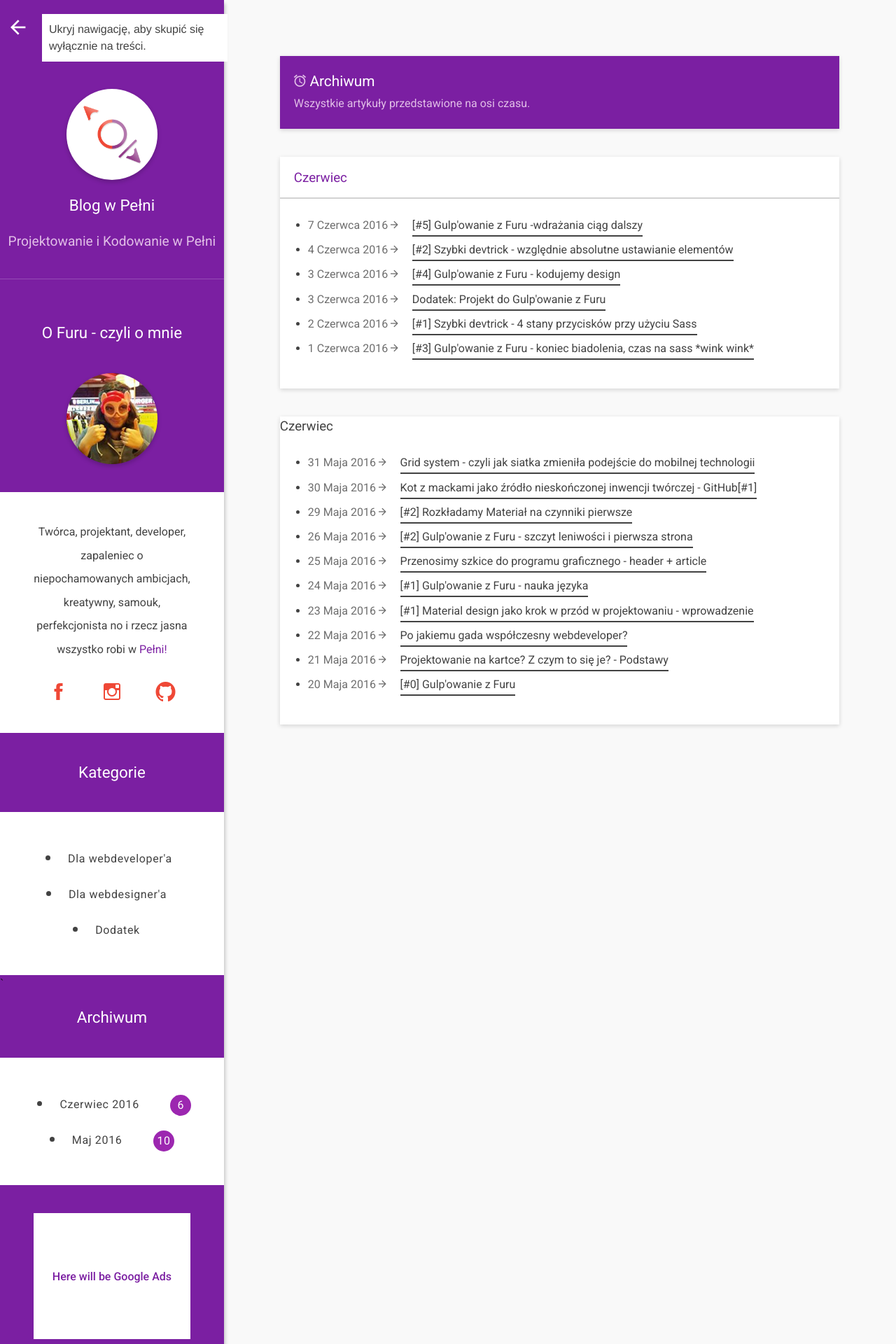
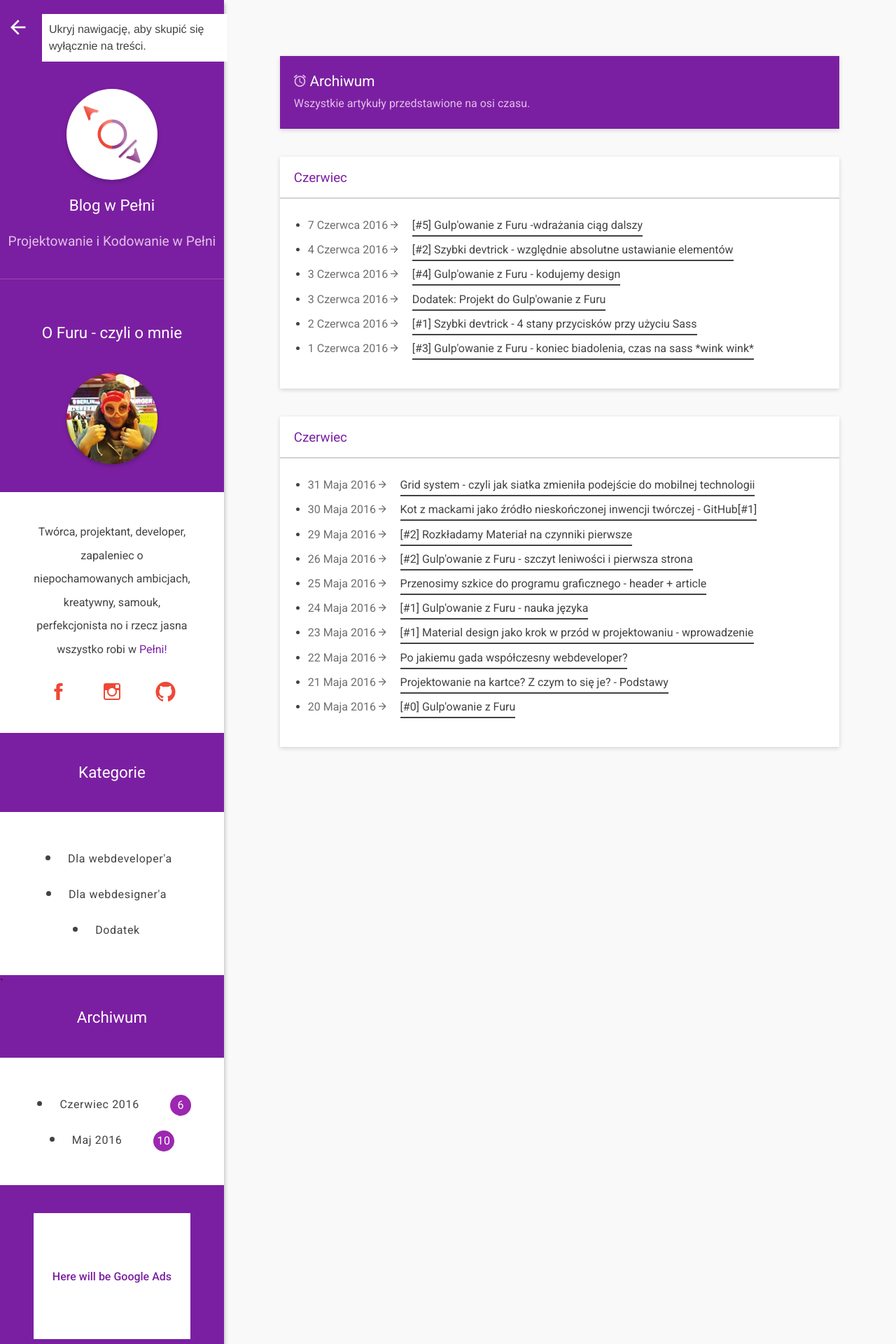
Before and after one commit to FuruArt/blog, a Jekyll site: the page built from archive.html, in a window 1280 px wide. Shown: the top 1920 px of the page at 70% size. Built offline with Jekyll 4.4.1, drawn with Linux system fonts in a browser that asks for light colours; some web fonts are replaced.

Commit message:
Update archive.html

```diff
--- a/archive.html
+++ b/archive.html
@@ -25,7 +25,7 @@ layout: default
         </ul>
   </div>
   <div id="archive">
-          <h3>{{ month }}</h3>
+          <h3 class="month">{{ month }}</h3>
           <ul class="this">
           {% endif %}
       {% endunless %}
```
